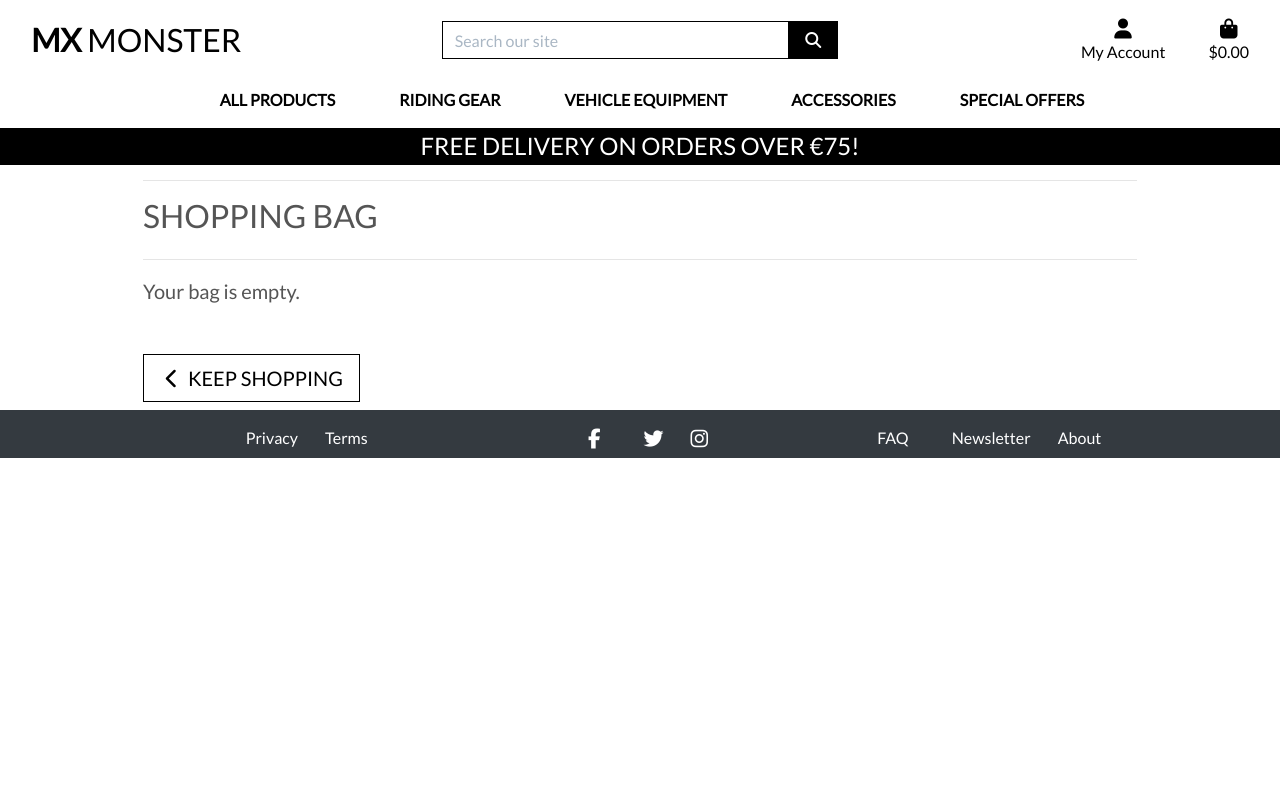
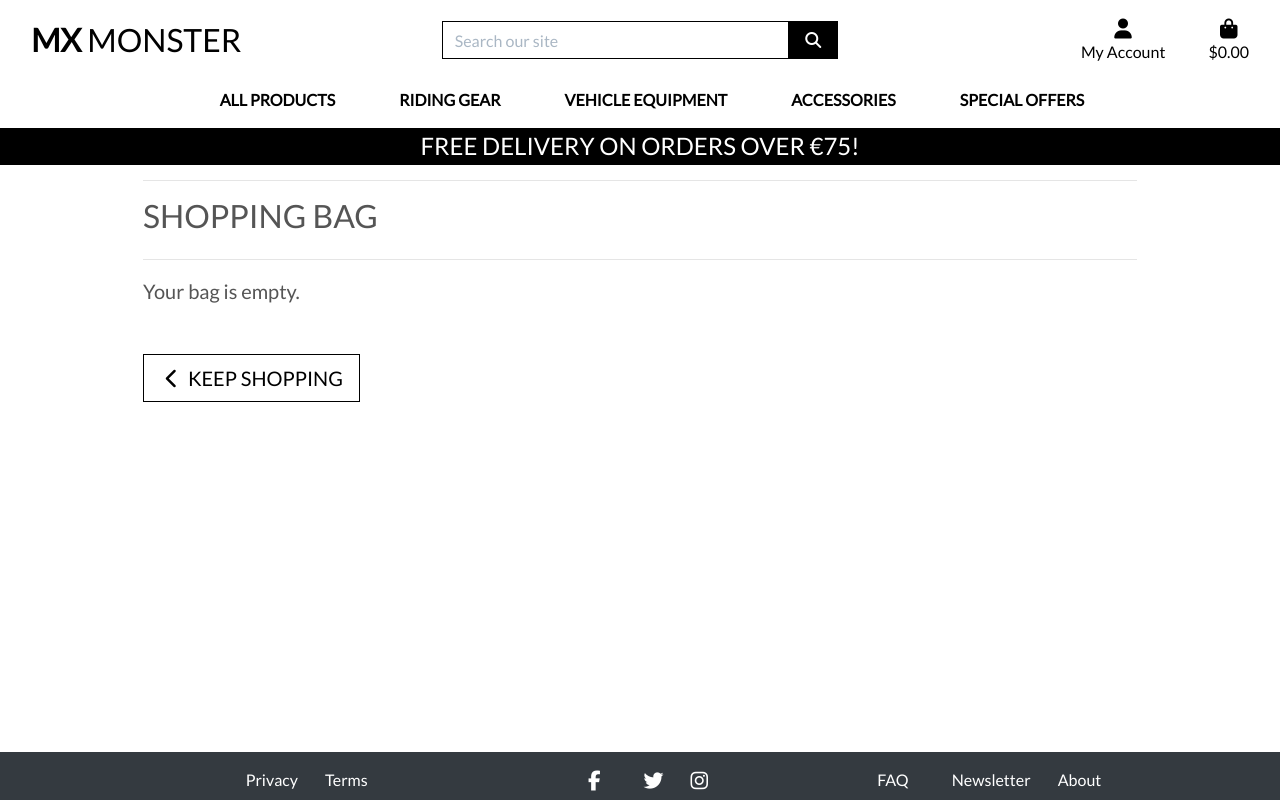
Before and after one commit to kwalczak80/mx-monster, a Django app: page /bag/ in a window 1280 px wide. Run offline with Django 3.2, Linux system fonts and the light colour scheme; some libraries are stand-ins or nearby versions.

Commit message:
Update footer style

```diff
--- a/static/css/base.css
+++ b/static/css/base.css
@@ -1,5 +1,7 @@
 html {
     height: 100%;
+    margin:0;
+    padding:0;
 }
 
 body {
@@ -11,6 +13,21 @@ body {
 }
 
 /* Footer */
+.footer {
+    bottom:0;
+    left:0;
+    width: 100%;
+    position: absolute;
+}
+
+.footer-link {
+    color: white;
+    text-decoration: none !important;
+}
+
+.footer-link:hover {
+    color: #36b924 !important;
+}
 
 .fa-brands:hover {
     color: #36b924 !important;
@@ -20,15 +37,6 @@ body {
   {
     color: rgb(255, 255, 255) !important;
   }
-
-a {
-    text-decoration: none !important;
-
-  }
-
-a:hover {
-    color: #36b924 !important;
-}
 
 /* from Bulma */
 .icon {
--- a/templates/partials/_footer.html
+++ b/templates/partials/_footer.html
@@ -3,8 +3,8 @@
         <div class="row row-cols-1 row-cols-lg-3">
             <div class="col">
                 <ul class="list-inline my-2">
-                    <li class="list-inline-item px-3"><a class="text-white" href="#">Privacy</a></li>
-                    <li class="list-inline-item"><a class="text-white" href="#">Terms</a></li>
+                    <li class="list-inline-item px-3"><a class="footer-link text-white" href="#">Privacy</a></li>
+                    <li class="list-inline-item"><a class="footer-link text-white" href="#">Terms</a></li>
                 </ul>
             </div>
             <div class="col">
@@ -22,9 +22,9 @@
             </div>
             <div class="col">
                 <ul class="list-inline my-2">
-                    <li class="list-inline-item px-3"><a class="text-white" href="#">FAQ</a></li>
-                    <li class="list-inline-item px-3"><a class="text-white" href="#">Newsletter</a></li>
-                    <li class="list-inline-item"><a class="text-white" href="#">About</a></li>
+                    <li class="list-inline-item px-3"><a class="footer-link text-white" href="#">FAQ</a></li>
+                    <li class="list-inline-item px-3"><a class="footer-link text-white" href="#">Newsletter</a></li>
+                    <li class="list-inline-item"><a class="footer-link text-white" href="#">About</a></li>
                 </ul>
             </div>
         </div>
```
Also changed, not shown: media/glove_g8ohnAg.jpg (added).
